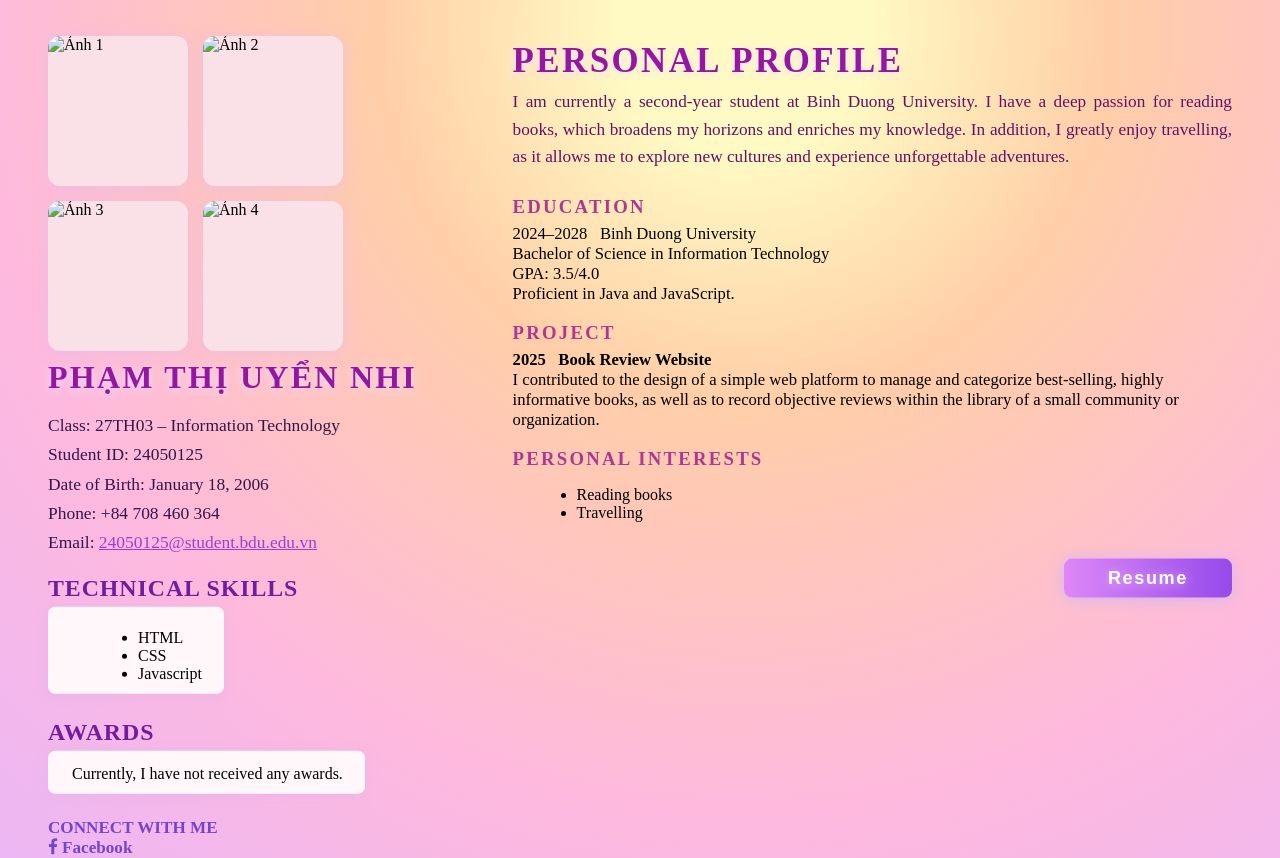
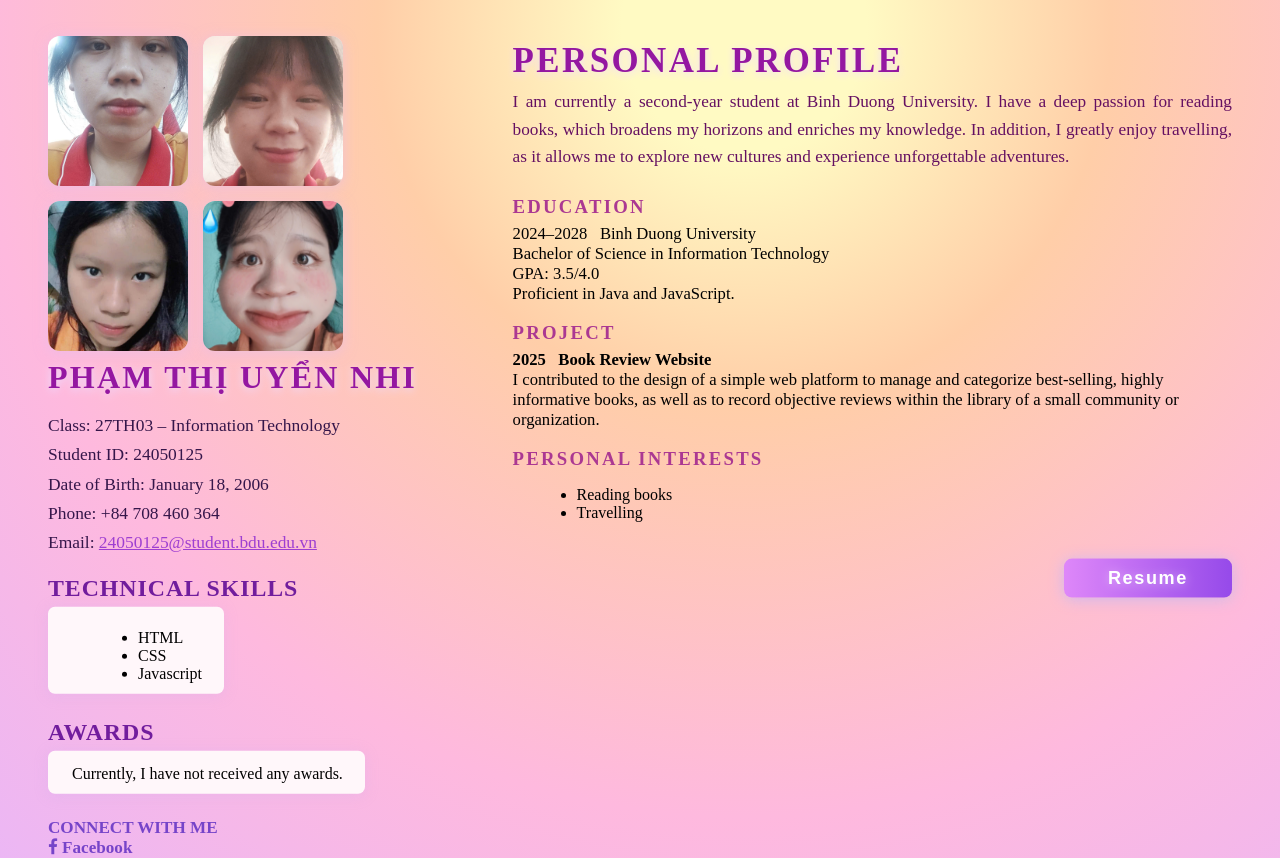
Before and after one commit to YenTho79/thieu-nu-team, a plain HTML site: page uyen-nhi/index.html in a window 1280 px wide. Drawn offline with Linux system fonts and the light colour scheme.

Commit message:
update 2

```diff
--- a/uyen-nhi/nhi.html
+++ b/uyen-nhi/index.html
@@ -47,10 +47,10 @@
   <div class="wrapper">
     <div class="left">
       <div class="img-grid">
-        <div class="img-box"><img src="ảnh1.jpg" alt="Ảnh 1"></div>
-        <div class="img-box"><img src="ảnh2.jpg" alt="Ảnh 2"></div>
-        <div class="img-box"><img src="ảnh3.jpg" alt="Ảnh 3"></div>
-        <div class="img-box"><img src="ảnh4.jpg" alt="Ảnh 4"></div>
+        <div class="img-box"><img src="assets/img/ảnh1.jpg" alt="Ảnh 1"></div>
+        <div class="img-box"><img src="assets/img/ảnh2.jpg" alt="Ảnh 2"></div>
+        <div class="img-box"><img src="assets/img/ảnh3.jpg" alt="Ảnh 3"></div>
+        <div class="img-box"><img src="assets/img/ảnh4.jpg" alt="Ảnh 4"></div>
       </div>
       <div class="main-title" style="font-size:2em;">PHẠM THỊ UYỂN NHI</div>
       <div class="personal-info">
```
Also changed, not shown: index.html (+2 -2 lines).
